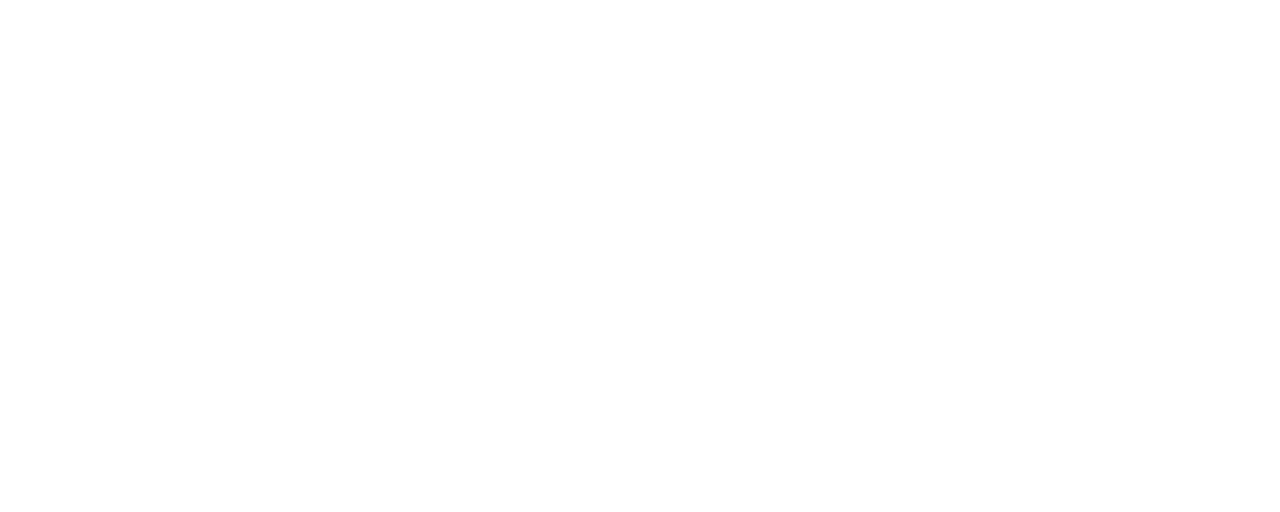
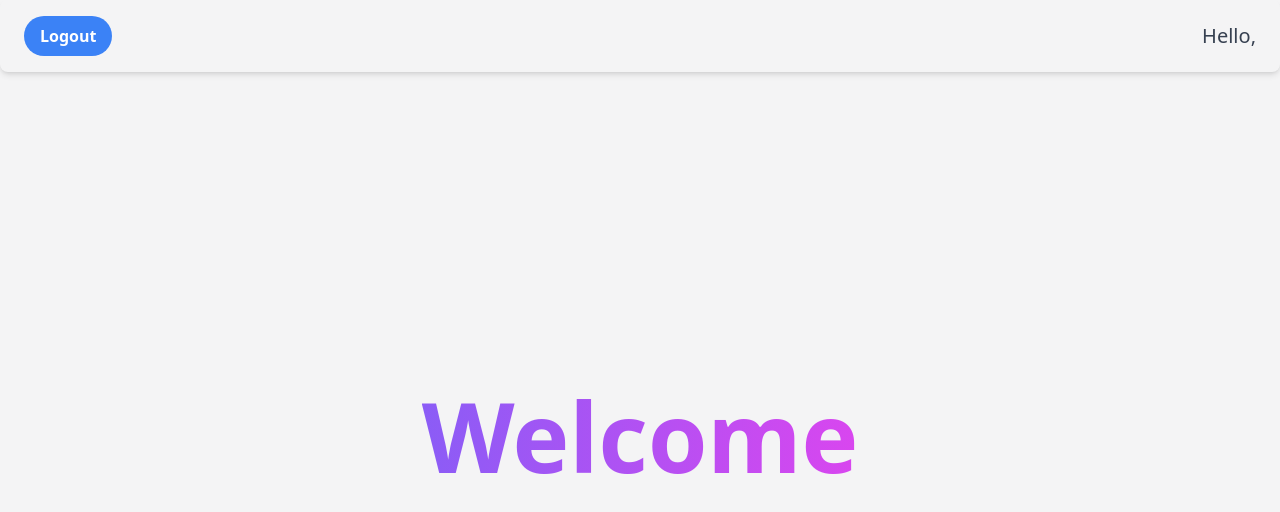
Before and after one commit to zishaxn/user-form-client, a React (Vite) app: page /dashboard in a window 1280 px wide. Before the commit this address had no page. Shown: the top 512 px of the page. Built offline with nearby package versions, Linux system fonts and the light colour scheme.

Commit message:
dashboard

```diff
--- a/src/API/APIRoutes.js
+++ b/src/API/APIRoutes.js
@@ -1,6 +1,6 @@
-// const host = "http://localhost:4800";
+const host = "http://localhost:4800";
 
-const host = "https://user-form-server-rp7e.onrender.com";
+// const host = "https://user-form-server-rp7e.onrender.com";
 
 export const signup = ` ${host}/api/v1/signup`;
 export const login = ` ${host}/api/v1/login`;
--- a/src/App.jsx
+++ b/src/App.jsx
@@ -4,6 +4,7 @@
 
 import Login from "./components/Login";
 import Signup from "./components/Signup";
+import Dashboard from "./components/Dashboard";
 
 const App = () => {
   return (
@@ -11,6 +12,7 @@
       <Routes>
         <Route path="/" element={<Login />} />
         <Route path="/signup" element={<Signup />} />
+        <Route path="/dashboard" element={<Dashboard />} />
       </Routes>
     </Router>
   );
--- /dev/null
+++ b/src/components/Dashboard.jsx
@@ -0,0 +1,36 @@
+import React from "react";
+import { useLocation } from "react-router-dom";
+
+const Dashboard = () => {
+  const location = useLocation();
+  const { firstName, lastName } = location.state || {};
+
+  console.log(firstName, lastName);
+
+  return (
+    <>
+      <div class="h-screen flex flex-col bg-zinc-100">
+        <header class="flex justify-between items-center py-4 px-6 shadow-md rounded-lg">
+          {" "}
+          <button
+            type="button"
+            class="px-4 py-2 rounded-full bg-blue-500 hover:bg-blue-700 text-white font-bold focus:outline-none"
+          >
+            Logout
+          </button>
+          <h2 class="text-xl font-medium text-gray-700">
+            Hello,{firstName} {lastName}
+          </h2>
+        </header>
+
+        <main class="flex-grow flex justify-center items-center">
+          <h1 class="text-8xl font-bold text-center text-transparent bg-clip-text bg-gradient-to-r from-violet-500 to-fuchsia-500">
+            Welcome
+          </h1>
+        </main>
+      </div>
+    </>
+  );
+};
+
+export default Dashboard;
--- a/src/components/Login.jsx
+++ b/src/components/Login.jsx
@@ -1,27 +1,37 @@
-// Login.jsx
 import React, { useState } from "react";
 import axios from "axios";
 import { Link, useNavigate } from "react-router-dom";
 import { login } from "../API/APIRoutes";
+import { ToastContainer, toast } from "react-toastify";
+import "react-toastify/dist/ReactToastify.css";
 
 const Login = () => {
   const navigate = useNavigate();
-  const [username, setUsername] = useState("");
+  const [mobile, setMobile] = useState("");
   const [password, setPassword] = useState("");
+  const [errorMessage, setErrorMessage] = useState("");
 
   const handleSubmit = async (e) => {
     e.preventDefault();
 
     try {
-      const response = await axios.post(login, { username, password }); // Redirect to dashboard after successful login
-      // Handle successful login
-      // navigate("/dashboard")
-      if (response) {
-        alert("Login Success");
+      const response = await axios.post(login, { mobile, password });
+
+      if (response.data.status) {
+        console.log(response.data.user.firstName, response.data.user.lastName);
+        navigate("/dashboard", {
+          state: {
+            firstName: response.data.user.firstName,
+            lastName: response.data.user.lastName,
+          },
+        });
+      } else {
+        setErrorMessage(response.data.msg);
+        toast.error(errorMessage);
       }
     } catch (error) {
-      // Handle login error
       console.error("Login failed:", error);
+      setErrorMessage("An error occurred during login");
     }
   };
 
@@ -36,10 +46,11 @@
         <form className="mt-8 space-y-6" onSubmit={handleSubmit}>
           <input
             type="text"
-            placeholder="Username or Number"
-            value={username}
-            onChange={(e) => setUsername(e.target.value)}
+            placeholder="Mobile Number"
+            value={mobile}
+            onChange={(e) => setMobile(e.target.value)}
             className="block w-full border-gray-300 rounded-md shadow-sm py-2 px-3 focus:outline-none focus:ring-indigo-500 focus:border-indigo-500 sm:text-sm"
+            required
           />
           <input
             type="password"
@@ -47,6 +58,7 @@
             value={password}
             onChange={(e) => setPassword(e.target.value)}
             className="block w-full border-gray-300 rounded-md shadow-sm py-2 px-3 focus:outline-none focus:ring-indigo-500 focus:border-indigo-500 sm:text-sm mt-4"
+            required
           />
           <button
             type="submit"
@@ -65,6 +77,7 @@
           </Link>
         </p>
       </div>
+      <ToastContainer position="bottom-right" autoClose={5000} />
     </div>
   );
 };
--- a/src/components/Signup.jsx
+++ b/src/components/Signup.jsx
@@ -44,7 +44,14 @@
     try {
       const response = await axios.post(signup, { ...formData, password });
 
-      navigate("/dashboard");
+      console.log(response.data.user.firstName);
+
+      navigate("/dashboard", {
+        state: {
+          firstName: response.data.user.firstName,
+          lastName: response.data.user.lastName,
+        },
+      });
 
       if (response) {
         alert("User register");
```
